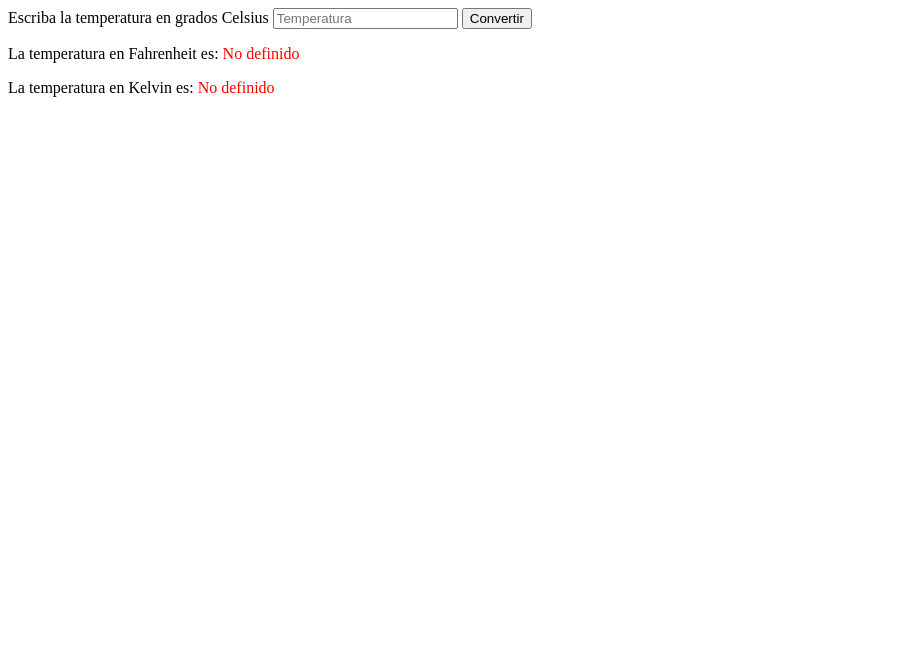
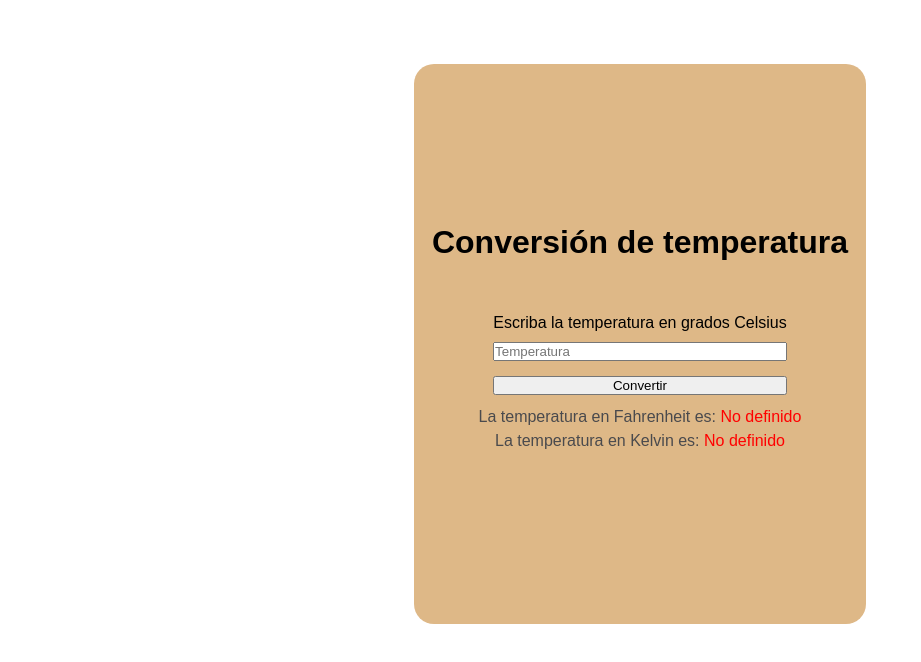
Before and after one commit to StevenMendezV/logica-programacion-ll, a plain HTML site: page index.html in a window 1280 px wide. Shown: the whole page, without its empty margins (0-921 px from the left). Drawn offline with Linux system fonts and the light colour scheme.

Commit message:
Se le añaden estilos al ejercicio

```diff
--- a/index.html
+++ b/index.html
@@ -7,13 +7,15 @@
     <link rel="stylesheet" href="styles.css">
 </head>
 <body>
+
+    <div class="formato">
+    <h1>Conversión de temperatura</h1>
     <label for="celsius">Escriba la temperatura en grados Celsius</label>
     <input type="text" id="celsius" placeholder="Temperatura">
     <button onclick="convertirTemp()">Convertir</button>
     <p>La temperatura en Fahrenheit es: <span id="fahrenheit" style="color: red;">No definido</span></p>
     <p>La temperatura en Kelvin es: <span id="kelvin" style="color: red;">No definido</span></p>
-
-
+    </div>
     <script src="script.js"></script>
 </body>
 </html>
--- a/styles.css
+++ b/styles.css
@@ -0,0 +1,47 @@
+* {
+    padding: 0;
+    margin: 0;
+    box-sizing: border-box;
+}
+
+body{
+    display: flex;
+    justify-content: center;
+    font-family:Arial, Helvetica, sans-serif
+}
+
+.formato{
+    display: flex;
+    flex-direction: column;
+    align-items: center;
+    justify-content: center;
+    margin-top: 5%;
+    height: 70vh;
+    background-color: burlywood;
+    border-radius: 20px;
+}
+
+h1{
+    position: relative;
+    bottom: 30px;
+    margin: 18px;
+}
+
+label{
+    margin: 5px;
+}
+
+input{
+    margin: 5px;
+    width: 65%;
+}
+
+button{
+    margin: 10px;
+    width: 65%;
+}
+
+p{
+    color: rgb(74, 74, 77);
+    margin: 3px;
+}
```
